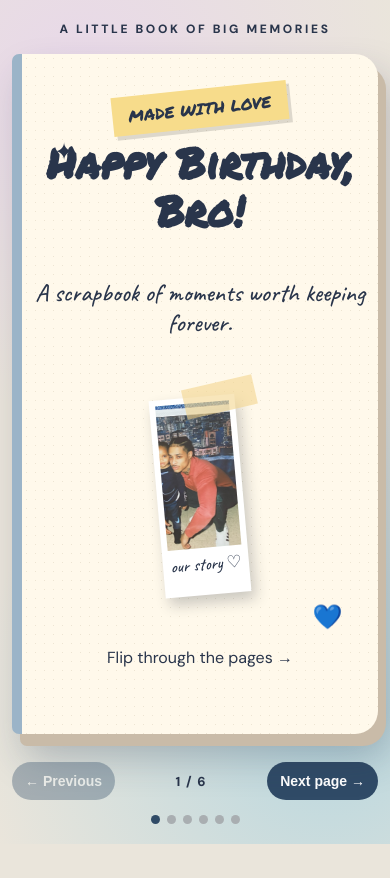
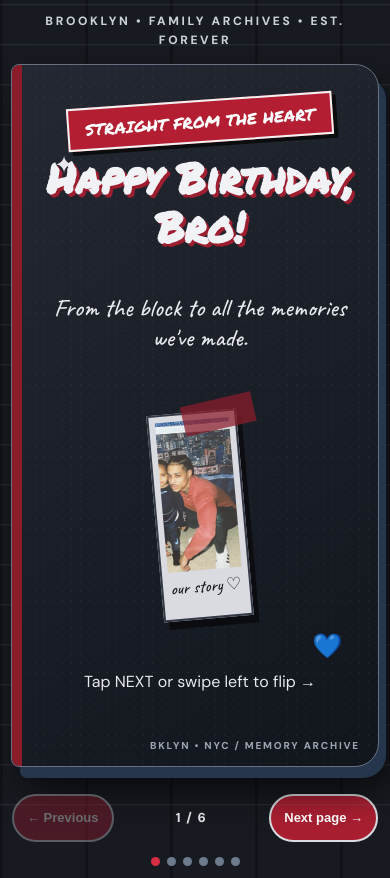
Before and after one commit to brazygryl-cell/Brother_Birthday, a plain HTML site: page index.html in a window 390 px wide. Before the commit the page ends 844 px from the top, so only its background shows below. Drawn offline with Linux system fonts and the light colour scheme.

Commit message:
Restyle birthday scrapbook with Brooklyn palette and mobile tap/swipe navigation

```diff
--- a/index.html
+++ b/index.html
@@ -22,22 +22,42 @@ h1,h2{font-family:"Permanent Marker",cursive;line-height:1.15;margin:10px 0 18px
 .dots{display:flex;gap:7px;justify-content:center;margin-top:15px}.dot{width:9px;height:9px;border-radius:50%;background:#a9aeb1}.dot.on{background:#304b67}
 .confetti{position:fixed;top:-20px;width:9px;height:15px;pointer-events:none;animation:fall 3s linear forwards;z-index:10}@keyframes fall{to{transform:translateY(110vh) rotate(760deg);opacity:0}}
 @media(max-width:600px){body{padding:12px}.book{min-height:580px;border-left-width:10px}.page{min-height:580px;padding:35px 13px 48px}.photos{gap:11px}.polaroid{width:43%;padding:6px 6px 20px}.polaroid img{height:145px}.polaroid figcaption{font-size:17px}.star{font-size:24px}.note{padding:12px}.controls button{padding:11px 13px}}
+
+/* Brooklyn after-dark scrapbook */
+:root{--ink:#e8e9ed;--paper:#181b22;--blue:#192f4b;--pink:#b82132;--gold:#d1d3d8}
+body{background:repeating-linear-gradient(90deg,#111318 0 3px,#171a20 3px 85px);color:#e8e9ed}
+body:before{content:"";position:fixed;inset:0;pointer-events:none;opacity:.13;background:repeating-linear-gradient(0deg,transparent 0 38px,#8491a0 39px 40px)}
+.eyebrow{color:#cbd0d9}
+.book{background:linear-gradient(145deg,#242832,#11151c);border-left:17px solid #8b1d2b;box-shadow:8px 12px 0 #26364d,12px 23px 38px #000a;outline:1px solid #677080}
+.book:before{background-image:radial-gradient(#ffffff26 .7px,transparent .7px);opacity:.65}
+h1,h2{color:#f1f2f5;text-shadow:3px 3px 0 #9d1e2e}
+.sticker{background:#b31e32;color:white;box-shadow:4px 4px 0 #0b0c0e;transform:rotate(-4deg);border:2px solid #f2f2f2}
+.polaroid{background:#d9dbe0;color:#171b22;border:2px solid #333a46;box-shadow:5px 8px 0 #0008}
+.polaroid img{filter:contrast(1.05) saturate(.85)}
+.tape{background:#8c1d2bba}
+.note{background:#24374e;color:#f3f4f6;border:2px dashed #9aa8b8;box-shadow:6px 6px 0 #a82133}
+.controls button,#celebrate{background:#a91f31!important;color:#fff!important;border:2px solid #d9dce1!important;min-height:48px;touch-action:manipulation}
+.controls button:active,#celebrate:active{transform:scale(.96)}
+.dot{background:#6e7b8e}.dot.on{background:#d62d43}
+.page{touch-action:pan-y;user-select:none}
+.page:after{content:"BKLYN • NYC / MEMORY ARCHIVE";position:absolute;bottom:14px;right:18px;color:#9da5b4;font-size:10px;letter-spacing:.18em;font-weight:800}
+@media(max-width:600px){.book{border-left-width:10px}.page{padding-bottom:55px}.controls{gap:6px}.controls button{font-size:13px;padding:11px 13px}.polaroid img{height:150px}}
 </style>
 </head>
 <body>
 <main>
-<p class="eyebrow">A little book of big memories</p>
+<p class="eyebrow">BROOKLYN • FAMILY ARCHIVES • EST. FOREVER</p>
 <div class="book" id="book">
 <section class="page active">
 <span class="star s1">✦</span><span class="star s2">💙</span>
-<div class="sticker">MADE WITH LOVE</div>
+<div class="sticker">STRAIGHT FROM THE HEART</div>
 <h1>Happy Birthday,<br>Bro!</h1>
-<p class="hand">A scrapbook of moments worth keeping forever.</p>
+<p class="hand">From the block to all the memories we've made.</p>
 <div class="photos"><figure class="polaroid"><span class="tape"></span><img src="assets/IMG_1532.JPG" alt="Family memory"><figcaption>our story ♡</figcaption></figure></div>
-<p>Flip through the pages →</p>
+<p>Tap NEXT or swipe left to flip →</p>
 </section>
 <section class="page">
-<span class="sticker">THE THROWBACKS</span><h2>Where it all began</h2>
+<span class="sticker">OLD SCHOOL / NEW YORK</span><h2>Where it all began</h2>
 <div class="photos">
 <figure class="polaroid"><img src="assets/IMG_0908.JPG" alt="Older family photo"><figcaption>back in the day</figcaption></figure>
 <figure class="polaroid"><img src="assets/IMG_0945.JPG" alt="Throwback portrait"><figcaption>the memories!</figcaption></figure>
@@ -51,7 +71,7 @@ h1,h2{font-family:"Permanent Marker",cursive;line-height:1.15;margin:10px 0 18px
 </div><p class="hand">All these chapters made us who we are.</p>
 </section>
 <section class="page">
-<div class="sticker">GOOD TIMES</div><h2>Life looks better together</h2>
+<div class="sticker">THE GOOD OLD DAYS</div><h2>Life looks better together</h2>
 <div class="photos"><figure class="polaroid"><img src="assets/IMG_3912.JPG" alt="Family outdoors"><figcaption>always family</figcaption></figure></div>
 <div class="note hand">Through every adventure and every ordinary day, these are the moments that matter.</div>
 </section>
@@ -63,7 +83,7 @@ h1,h2{font-family:"Permanent Marker",cursive;line-height:1.15;margin:10px 0 18px
 </div><p class="hand">Here's to the memories we've made and all the ones still to come.</p>
 </section>
 <section class="page">
-<span class="sticker">ONE MORE THING…</span><h1>Happy Birthday! 🎂</h1>
+<span class="sticker">BIG BRO ENERGY</span><h1>Happy Birthday! 🎂</h1>
 <div class="note"><p class="hand">Wishing you another year of laughter, adventures, happiness, and everything good. So glad we have all these memories together. Love you, bro! 💙</p></div>
 <p class="hand">The best chapters are still ahead.</p>
 <button id="celebrate" style="border:0;border-radius:30px;background:#304b67;color:white;padding:15px 24px;font-weight:800;cursor:pointer">🎉 Celebrate!</button>
@@ -80,5 +100,11 @@ prev.onclick=()=>show(current-1);next.onclick=()=>show(current===pages.length-1?
 document.querySelector("#celebrate").onclick=()=>confetti(130);
 function confetti(n){const colors=["#f4b9bb","#bad9ed","#f7dc8b","#a8d6b3","#c5b1e4"];for(let i=0;i<n;i++){const e=document.createElement("i");e.className="confetti";e.style.left=Math.random()*100+"vw";e.style.background=colors[Math.floor(Math.random()*colors.length)];e.style.animationDelay=Math.random()*1.1+"s";e.style.animationDuration=2+Math.random()*2+"s";document.body.appendChild(e);setTimeout(()=>e.remove(),5200)}}
 document.addEventListener("keydown",e=>{if(e.key==="ArrowRight")show(current+1);if(e.key==="ArrowLeft")show(current-1)});
+
+let startX=0,startY=0;
+const book=document.querySelector("#book");
+book.addEventListener("touchstart",e=>{startX=e.changedTouches[0].screenX;startY=e.changedTouches[0].screenY},{passive:true});
+book.addEventListener("touchend",e=>{const dx=e.changedTouches[0].screenX-startX,dy=e.changedTouches[0].screenY-startY;if(Math.abs(dx)>55&&Math.abs(dx)>Math.abs(dy)*1.2){show(current+(dx<0?1:-1))}},{passive:true});
+book.addEventListener("click",e=>{if(e.target.closest("button"))return;const rect=book.getBoundingClientRect();if(e.clientX-rect.left>rect.width*.83)show(current+1);else if(e.clientX-rect.left<rect.width*.17)show(current-1)});
 </script>
 </body></html>
```
